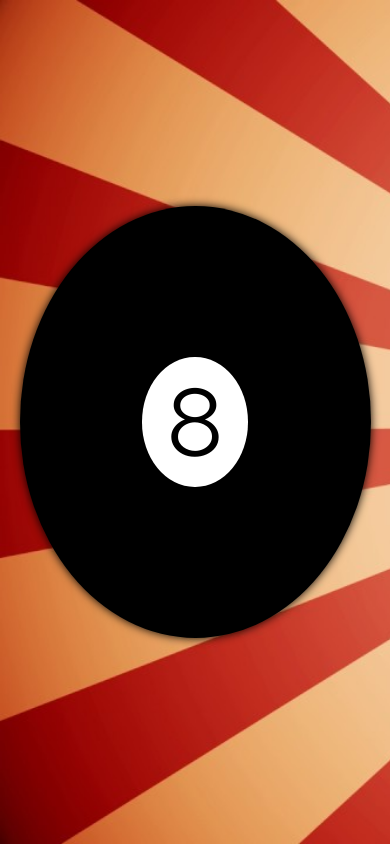
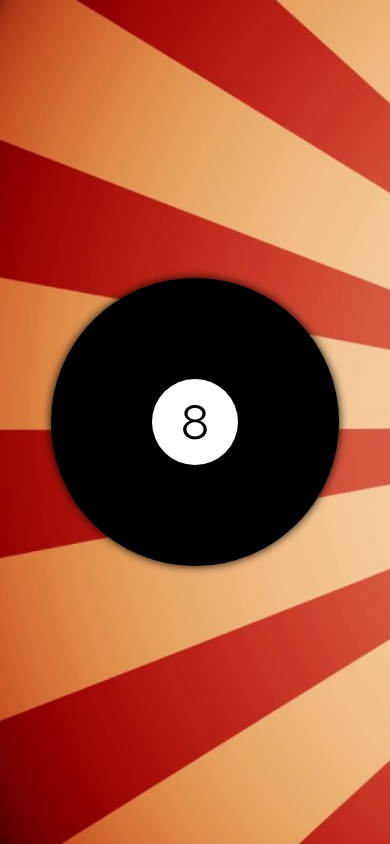
Before and after one commit to Brixsta/Magic-8ball, a plain HTML site: page index.html in a window 390 px wide. Drawn offline with Linux system fonts and the light colour scheme.

Commit message:
made more reponsive

```diff
--- a/styles.css
+++ b/styles.css
@@ -154,7 +154,30 @@
     line-height: 1rem;
   }
 
+  .port-hole {
+    font-size: 4rem;
+  }
+
   .active {
     font-size: 0.9rem;
   }
 }
+
+@media screen and (max-width: 450px) {
+  .container {
+    height: 20rem;
+    width: 20rem;
+  }
+
+  .port-hole {
+    font-size: 3rem;
+  }
+
+  .port-hole-text {
+    line-height: 0.5rem;
+  }
+
+  .active {
+    font-size: 0.5rem;
+  }
+}
```
